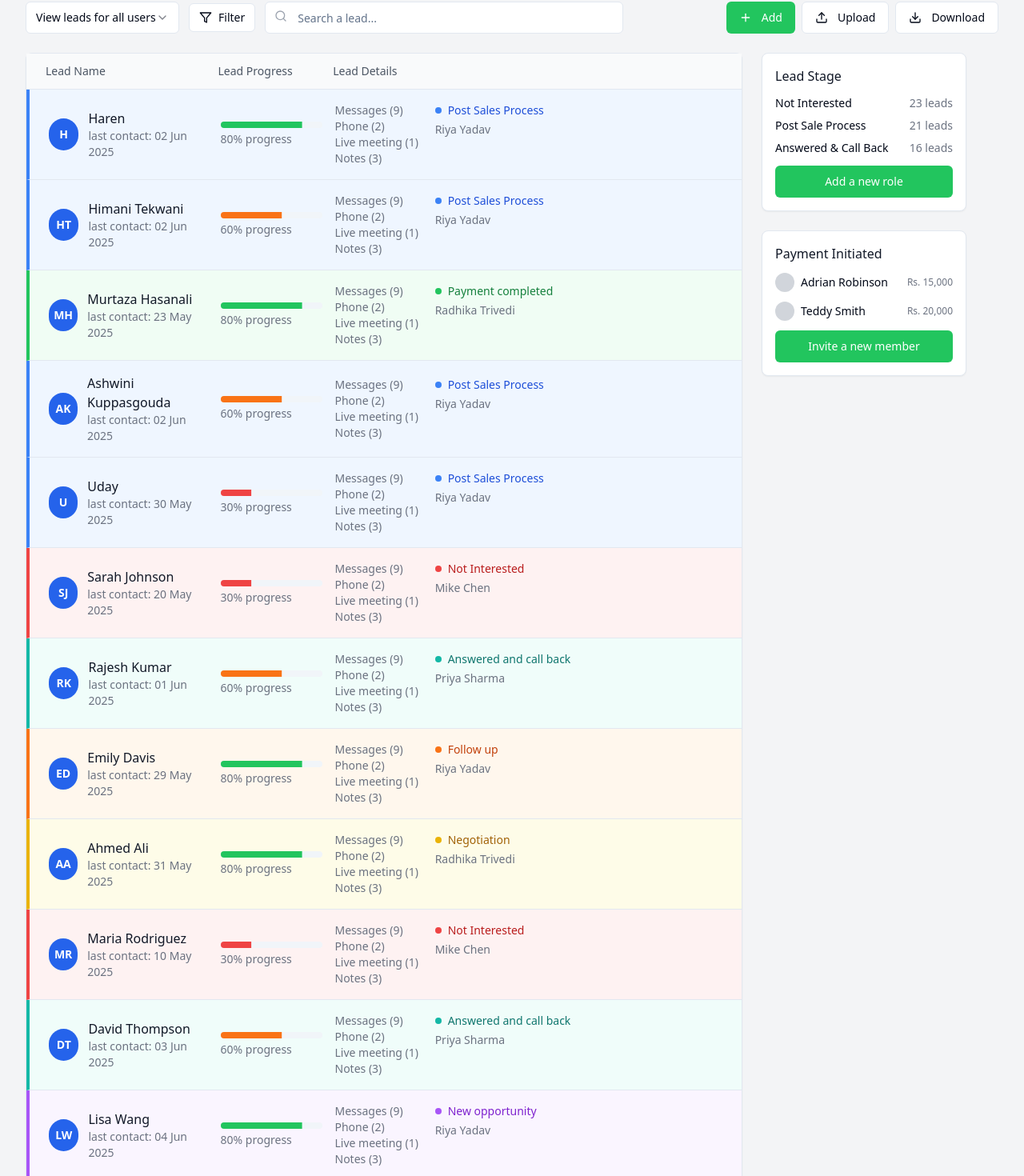
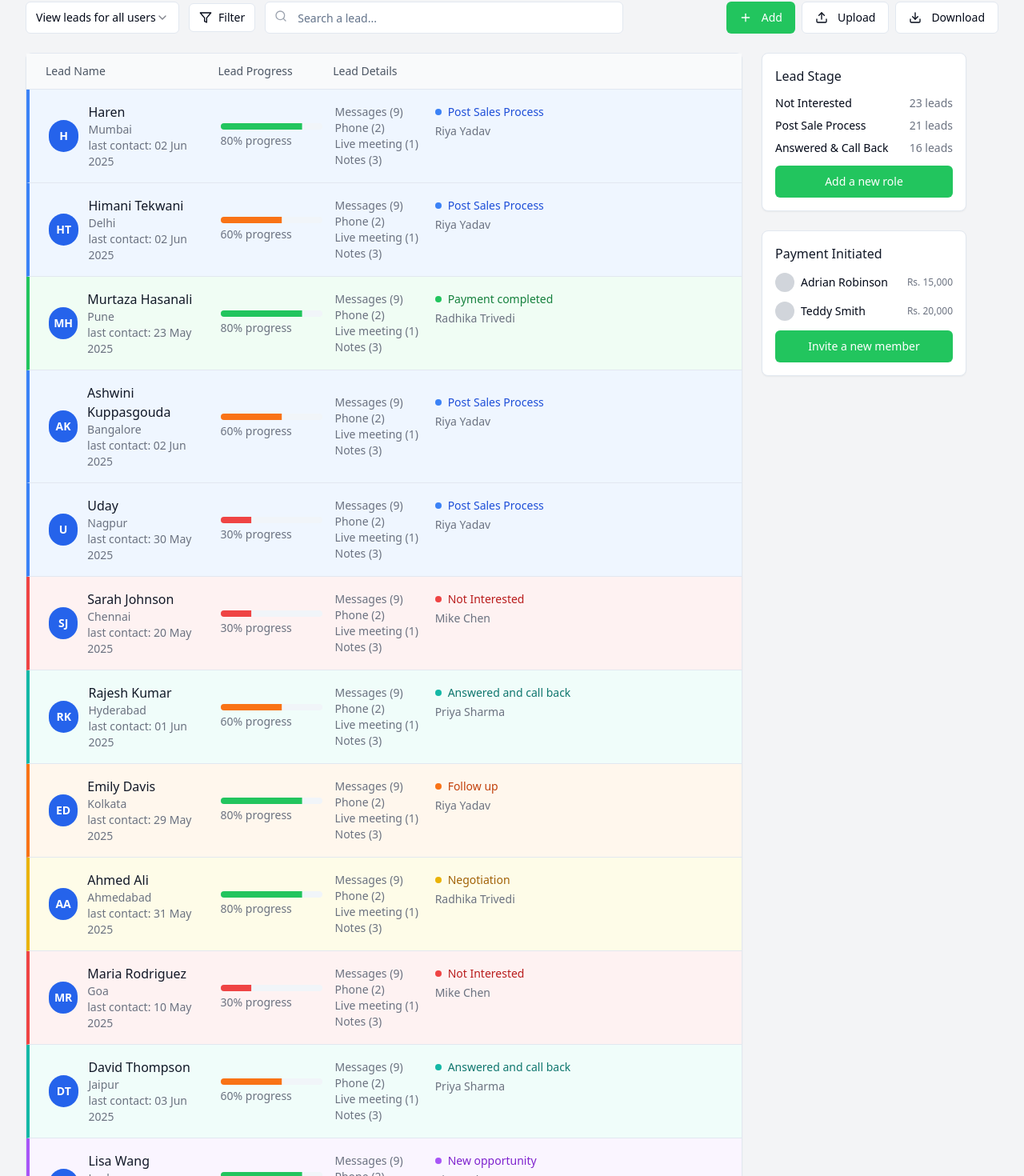
Before and after one commit to krishnan-naranapatty/Work-Wrightly-New-UX, a React (Vite) app: page / in a window 1280 px wide. Shown: the part 207-1677 px from the top of the page at 80% size. Built offline with nearby package versions, Linux system fonts and the light colour scheme.

Commit message:
Add city name to dashboard table
Display the city name in the leads table on the dashboard page.

```diff
--- a/src/components/LeadsTable.tsx
+++ b/src/components/LeadsTable.tsx
@@ -10,6 +10,7 @@ interface Lead {
   company: string;
   email: string;
   phone: string;
+  city: string;
   status: string;
   stage: string;
   source: string;
@@ -133,6 +134,7 @@ const LeadsTable = ({ leads }: LeadsTableProps) => {
                     </div>
                     <div>
                       <div className="font-medium text-gray-900">{lead.name}</div>
+                      <div className="text-sm text-gray-500">{lead.city}</div>
                       <div className="text-sm text-gray-500">last contact: {lead.updatedAt}</div>
                     </div>
                   </div>
@@ -174,6 +176,7 @@ const LeadsTable = ({ leads }: LeadsTableProps) => {
                     </div>
                     <div className="flex-1">
                       <div className="font-medium text-gray-900">{lead.name}</div>
+                      <div className="text-sm text-gray-500">{lead.city}</div>
                       <div className={`flex items-center space-x-2 ${stageColors.textColor}`}>
                         <div className={`w-2 h-2 rounded-full ${stageColors.dotColor}`}></div>
                         <span className="text-sm font-medium">{lead.stage}</span>
--- a/src/pages/Index.tsx
+++ b/src/pages/Index.tsx
@@ -21,6 +21,7 @@ const Index = () => {
       company: "Avasar-NX",
       email: "haren.hm@gmail.com",
       phone: "9594049055",
+      city: "Mumbai",
       status: "In Progress",
       stage: "Post Sales Process",
       source: "New Opportunity",
@@ -37,6 +38,7 @@ const Index = () => {
       company: "brunchbills",
       email: "himanipanka2012@gmail.com",
       phone: "7738904036",
+      city: "Delhi",
       status: "In Progress",
       stage: "Post Sales Process",
       source: "Combined lead source",
@@ -53,6 +55,7 @@ const Index = () => {
       company: "Avasar-NX",
       email: "murtazahasanali066@gmail.com",
       phone: "9730860768",
+      city: "Pune",
       status: "In Progress",
       stage: "Payment completed",
       source: "Affiliate",
@@ -69,6 +72,7 @@ const Index = () => {
       company: "Green Millets",
       email: "ashetti35@gmail.com",
       phone: "9900022610",
+      city: "Bangalore",
       status: "In Progress",
       stage: "Post Sales Process",
       source: "New Opportunity",
@@ -85,6 +89,7 @@ const Index = () => {
       company: "Murali Agro Industries",
       email: "muraliagroid5050@gmail.com",
       phone: "9403838469",
+      city: "Nagpur",
       status: "In Progress",
       stage: "Post Sales Process",
       source: "Affiliate",
@@ -101,6 +106,7 @@ const Index = () => {
       company: "Tech Solutions Inc",
       email: "sarah.johnson@techsol.com",
       phone: "9876543210",
+      city: "Chennai",
       status: "Cold",
       stage: "Not Interested",
       source: "Cold Call",
@@ -117,6 +123,7 @@ const Index = () => {
       company: "Digital Marketing Pro",
       email: "rajesh@digitalmarketing.in",
       phone: "8765432109",
+      city: "Hyderabad",
       status: "In Progress",
       stage: "Answered and call back",
       source: "Website Form",
@@ -133,6 +140,7 @@ const Index = () => {
       company: "Fashion Forward",
       email: "emily@fashionforward.com",
       phone: "7654321098",
+      city: "Kolkata",
       status: "In Progress",
       stage: "Follow up",
       source: "Social Media",
@@ -149,6 +157,7 @@ const Index = () => {
       company: "Construction Masters",
       email: "ahmed@constructionmasters.ae",
       phone: "6543210987",
+      city: "Ahmedabad",
       status: "In Progress",
       stage: "Negotiation",
       source: "Referral",
@@ -165,6 +174,7 @@ const Index = () => {
       company: "Health & Wellness Co",
       email: "maria@healthwellness.com",
       phone: "5432109876",
+      city: "Goa",
       status: "Cold",
       stage: "Not Interested",
       source: "Email Campaign",
@@ -181,6 +191,7 @@ const Index = () => {
       company: "Auto Repair Plus",
       email: "david@autorepairplus.com",
       phone: "4321098765",
+      city: "Jaipur",
       status: "In Progress",
       stage: "Answered and call back",
       source: "Google Ads",
@@ -197,6 +208,7 @@ const Index = () => {
       company: "Educational Excellence",
       email: "lisa@eduexcellence.edu",
       phone: "3210987654",
+      city: "Lucknow",
       status: "In Progress",
       stage: "New opportunity",
       source: "Partnership",
```
